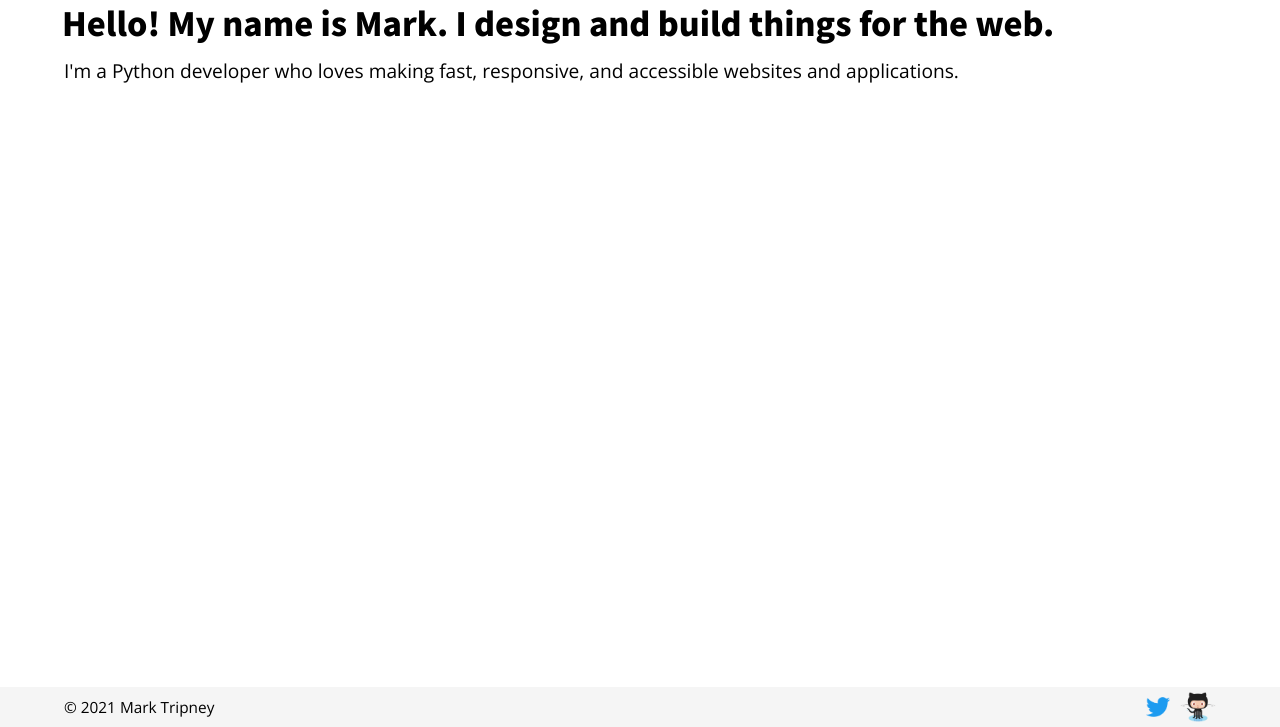
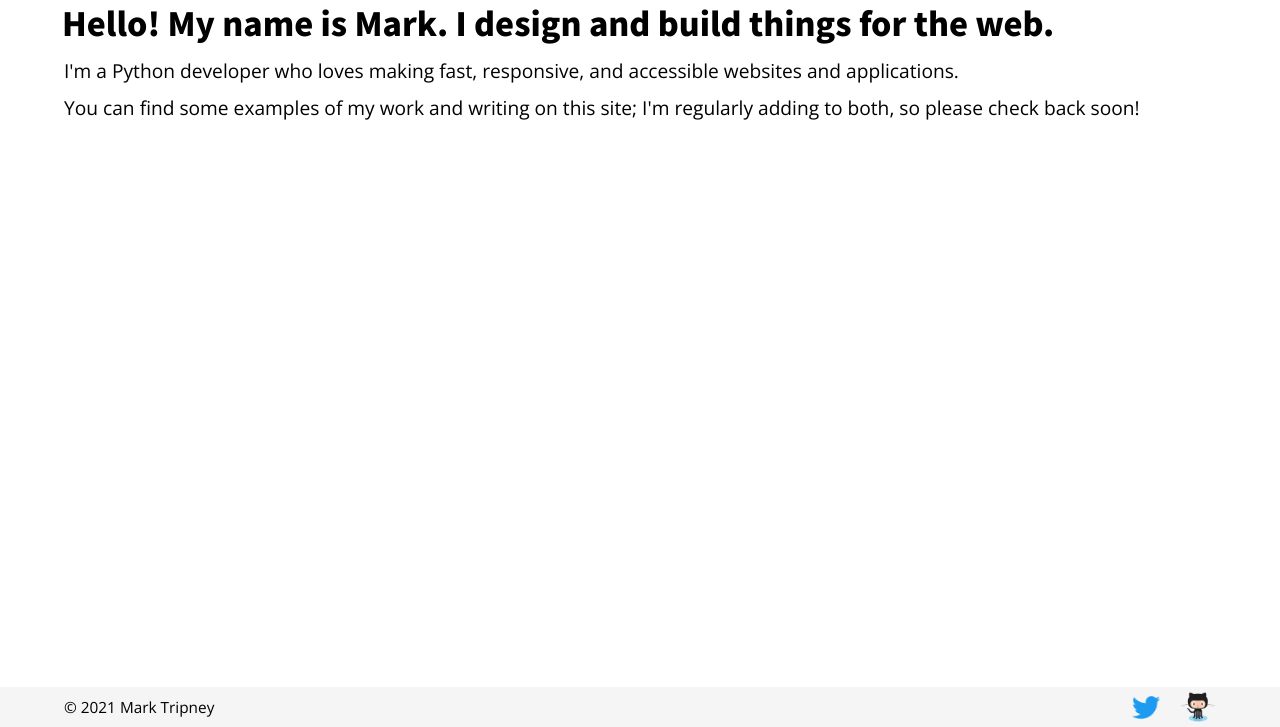
Before and after one commit to mark-tripney/marktripney-flask, a Flask app: page / in a window 1280 px wide. Shown: the part 73-800 px from the top of the page. Run offline with Flask 2, Linux system fonts and the light colour scheme.

Commit message:
Update formatting.

```diff
--- a/static/style.css
+++ b/static/style.css
@@ -51,7 +51,8 @@ p {
   font-family: "Open Sans", sans-serif;
   font-weight: 400;
   color: #000;
-  font-size: 1.1em;
+  font-size: 1em;
+  margin-bottom: 0.5em;
 }
 
 small {
@@ -73,12 +74,11 @@ pre {
   margin: 1em 0;
   border-radius: 10px;
   line-height: 1.6;
-  font-size: 1.3em;
+  font-size: 1.1em;
 }
 
 p > code {
-  padding: 2px 3px;
-  margin: 0 3px;
+  padding: 2px 4px;
   background-color: #EEF2F2;
   border-radius: 5px;
   line-height: 1.4;
@@ -99,7 +99,7 @@ p > code {
   list-style: none;
   font-family: "Open Sans", sans-serif;
   font-weight: 700;
-  font-size: 0.9em;
+  font-size: 1em;
 }
 .main-nav-container .main-nav-ul .push-left {
   margin-right: auto;
@@ -123,6 +123,13 @@ main {
   margin: 0 auto;
   flex: 1 0 auto;
 }
+main ul li {
+  font-family: "Open Sans", sans-serif;
+  font-size: 1em;
+}
+main ul li::marker {
+  color: #939597;
+}
 
 .main-footer {
   flex-shrink: 0;
@@ -135,6 +142,9 @@ main {
   align-items: center;
   font-size: 0.8em;
 }
+.main-footer p {
+  margin: 0;
+}
 .main-footer .push-left {
   margin-right: auto;
 }
@@ -144,8 +154,8 @@ main {
 }
 
 .twitter-logo {
-  margin-right: 10px;
-  height: 20px;
+  margin-right: 20px;
+  height: 23px;
 }
 
 .github-logo {
--- a/static/style.scss
+++ b/static/style.scss
@@ -77,7 +77,8 @@ p {
   font-family: $body-font;
   font-weight: $med-font-weight;
   color: $text-colour;
-  font-size: 1.1em;
+  font-size: 1em;
+  margin-bottom: 0.5em;
 }
 
 small {
@@ -105,13 +106,12 @@ pre {
   margin: 1em 0;
   border-radius: 10px;
   line-height: 1.6;
-  font-size: 1.3em;
+  font-size: 1.1em;
 }
 
 // Inline code
 p > code {
-  padding: 2px 3px;
-  margin: 0 3px;
+  padding: 2px 4px;
   background-color: #EEF2F2;
   border-radius: 5px;
   line-height: 1.4;
@@ -137,7 +137,7 @@ p > code {
       list-style: none;
       font-family: $body-font;
       font-weight: $bold-font-weight;
-      font-size: 0.9em;
+      font-size: 1em;
     }
 
     // 'Home' list img on left
@@ -173,6 +173,14 @@ main {
   width: 90%;
   margin: 0 auto;
   flex: 1 0 auto;
+
+  ul li {
+    font-family: $body-font;
+    font-size: 1em;
+    &::marker {
+      color: $dark-gray;
+    }
+  }
 }
 
 
@@ -192,6 +200,11 @@ main {
   align-items: center;
   font-size: 0.8em;
 
+  p {
+    margin: 0;
+  }
+
+
   .push-left {
     margin-right: auto;
   }
@@ -203,8 +216,8 @@ main {
 }
 
 .twitter-logo {
-  margin-right: 10px;
-  height: 20px;
+  margin-right: 20px;
+  height: 23px;
 }
 
 .github-logo {
--- a/templates/index.html
+++ b/templates/index.html
@@ -7,5 +7,6 @@
     <p>
       I'm a Python developer who loves making fast, responsive, and accessible websites and applications.
     </p>
+    <p>You can find some examples of my work and writing on this site; I'm regularly adding to both, so please check back soon!</p>
   </section>
 {% endblock content %}
```
